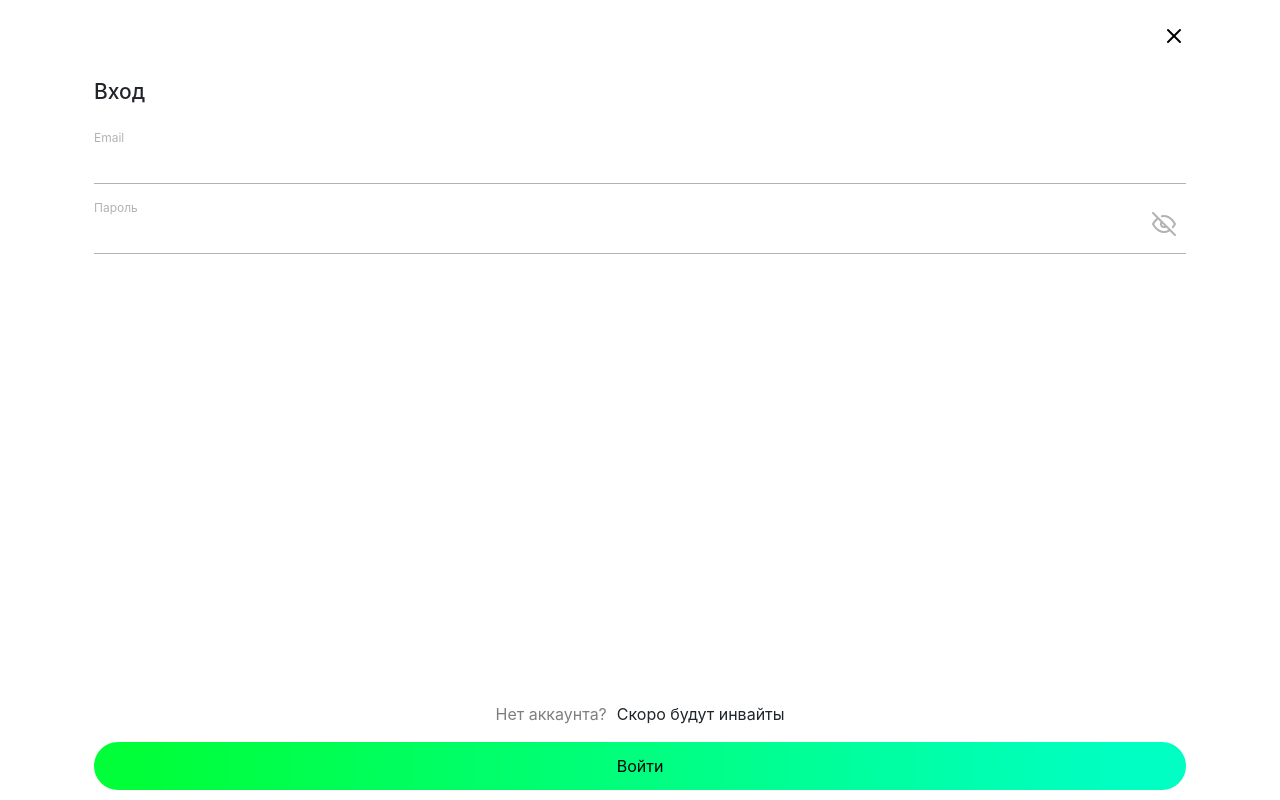
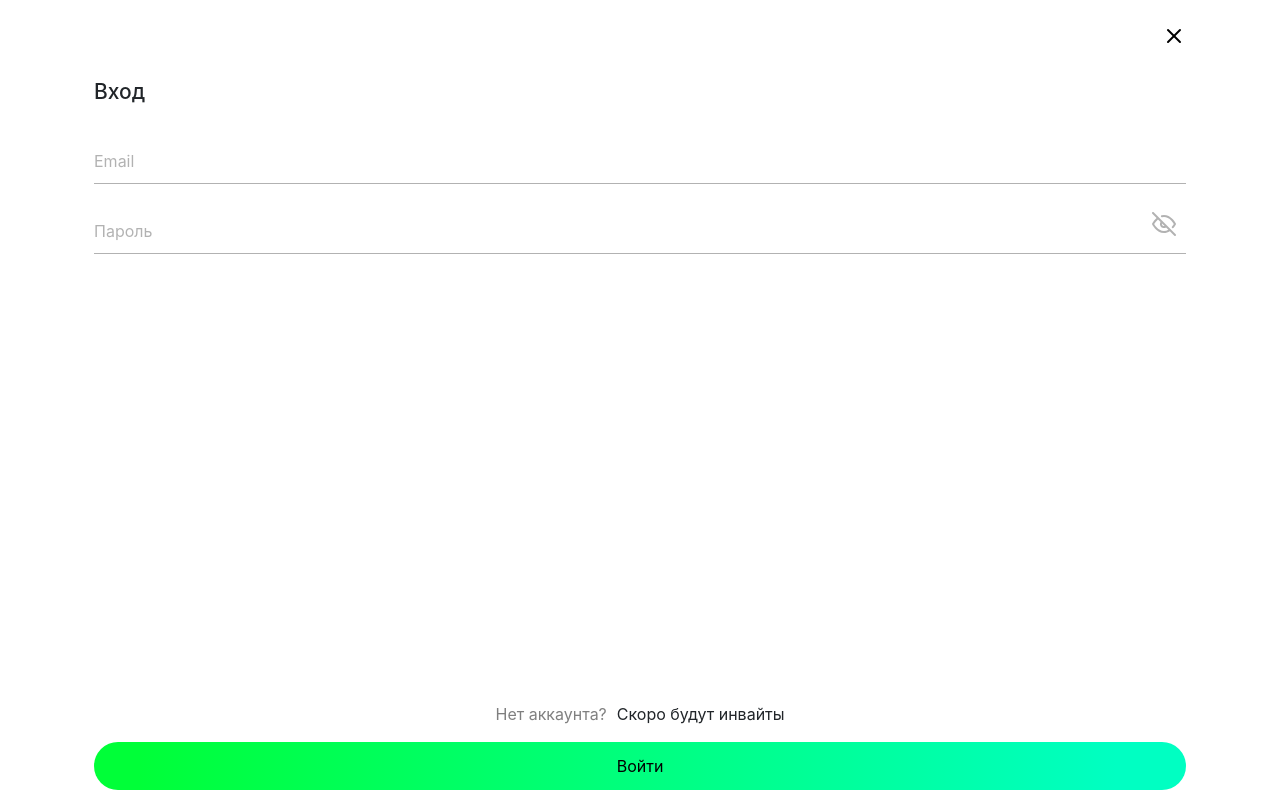
Before and after one commit to xoyk/budgy, a Vue app: page /login in a window 1280 px wide. Built offline with nearby package versions, Linux system fonts and the light colour scheme.

Commit message:
budgy-16 UI tweaks - inputs - Add label animation for inputs - All transaction inputs are OmbInput component now

```diff
--- a/src/assets/custom.scss
+++ b/src/assets/custom.scss
@@ -13,9 +13,9 @@ $secondary: $white;
 $omb-text-primary: rgba(0, 0, 0, 0.9);
 $omb-text-secondary: rgba(0, 0, 0, 0.5);
 $omb-text-primary2: #000000;
-$omb-text-body: 16px bold;
+$omb-text-body: 16px bold !important;
 $omb-text-footnote: 14px;
-$omb-text-caption: 12px;
+$omb-text-caption: 12px !important;
 $omb-text-title: 12px;
 $omb-text-headline: 21px;
 
--- a/src/components/parts/OmbInput.vue
+++ b/src/components/parts/OmbInput.vue
@@ -1,14 +1,20 @@
 <template>
   <div class="omb-height d-flex omb-border-bottom flex-row justify-content-between flex-grow-1">
-    <div class="d-flex flex-column">
-      <label class="align-self-start omb-text-caption omb-color-tetriary" v-if="label">{{ label }}</label>
+    <div class="d-flex flex-column flex-grow-1">
       <input
+          :id="id"
           :type="type"
           class="omb-form-input flex-grow-1"
           :placeholder="placeholder"
           v-bind:value="value"
+          required
           v-on:input="$emit('input', $event.target.value)"
       />
+      <label class="align-self-start omb-color-tetriary omb-label-margin" :for="id">
+        <span>
+          {{ label }}
+        </span>
+      </label>
     </div>
     <div class="omb-padding-icon" v-if="icon" @click="clicked()">
       <OmbIcon :icon="icon"></OmbIcon>
@@ -31,7 +37,8 @@ export default {
     placeholder: String,
     value: String,
     icon: String,
-    label: String
+    label: String,
+    id: String
   },
   methods: {
     clicked() {
@@ -47,7 +54,44 @@ export default {
 </script>
 
 <style lang="scss" scoped>
+  @import "../../assets/custom.scss";
+
+  #container {
+    height: 56px;
+  }
   input {
-    height: 38px;
+    height: 56px;
+    overflow-x: hidden;
+    background-color: transparent;
+  }
+
+  label.omb-label-margin {
+    font: $omb-text-body;
+    position: relative;
+    white-space: nowrap;
+    display: block;
+
+  }
+
+  label.omb-label-margin > span {
+    font-family: "SF Pro Display", "Roboto", sans-serif;
+    position: absolute;
+    top: -32px;
+    align-self: center;
+    height: 56px;
+    z-index: -1;
+  }
+
+  input + label.omb-label-margin > span
+  {
+    font-size: $omb-text-body;
+  }
+
+  input:focus + label > span,
+  input:valid + label > span
+  {
+    top: -60px;
+    transition: top 0.2s ease, font-size 0.2s ease;
+    font-size: $omb-text-caption;
   }
 </style>
--- a/src/components/tabs/ExpenseStart.vue
+++ b/src/components/tabs/ExpenseStart.vue
@@ -1,8 +1,12 @@
 <template>
   <div class="omb-grid-3">
     <div class="d-flex flex-column" id="inputs">
-      <TransactionInput type="number" placeholder="Сумма" v-model="transaction.amount"></TransactionInput>
-      <TransactionInput type="text" placeholder="Куда потратили" v-model="transaction.name"></TransactionInput>
+      <div class="omb-margin-bottom">
+        <OmbInput type="number" v-model="transaction.amount" label="Сумма" id="amount"></OmbInput>
+      </div>
+      <div>
+        <OmbInput type="text" v-model="transaction.name" label="Куда потратили" id="name"></OmbInput>
+      </div>
     </div>
     <TransactionExpenseSelect :default="{name: 'Свободные', amount: freeMoney.amount }"></TransactionExpenseSelect>
     <TransactionAccountSelect
@@ -20,7 +24,7 @@
 <script>
 import {mapState} from "vuex";
 import Buttons from "../parts/Buttons";
-import TransactionInput from "../transaction/TransactionInput";
+import OmbInput from "../parts/OmbInput";
 import TransactionExpenseSelect from "../transaction/TransactionExpenseSelect";
 import TransactionAccountSelect from "../transaction/TransactionAccountSelect";
 
@@ -28,7 +32,7 @@ export default {
   name: "ExpenseStart",
   components: {
     Buttons,
-    TransactionInput,
+    OmbInput,
     TransactionExpenseSelect,
     TransactionAccountSelect
   },
--- a/src/components/tabs/IncomeStart.vue
+++ b/src/components/tabs/IncomeStart.vue
@@ -13,8 +13,12 @@
 
     </div>
     <div v-if="newIncome">
-      <TransactionInput mask-type="currency" type="number" placeholder="Сумма" v-model="transaction.amount"></TransactionInput>
-      <TransactionInput type="text" placeholder="Что за доход?" v-model="transaction.name"></TransactionInput>
+      <div class="omb-margin-bottom">
+        <OmbInput type="number" v-model="transaction.amount" label="Сумма" id="amount"></OmbInput>
+      </div>
+      <div>
+        <OmbInput type="text" v-model="transaction.name" label="Что за доход?" id="name"></OmbInput>
+      </div>
     </div>
     <div class="omb-wrapper">
       <TransactionAccountSelect text="Куда" type="receiver" :default="accounts.default" v-if="accounts.default"></TransactionAccountSelect>
@@ -36,14 +40,14 @@
 
 import {mapState} from "vuex";
 import IncomeSelect2 from "../selects/IncomeSelect2";
-import TransactionInput from "../transaction/TransactionInput";
+import OmbInput from "../parts/OmbInput";
 import TransactionAccountSelect from "../transaction/TransactionAccountSelect";
 
 export default {
   name: "IncomeStart",
   components: {
     IncomeSelect2,
-    TransactionInput,
+    OmbInput,
     TransactionAccountSelect
   },
   data() {
@@ -95,7 +99,7 @@ export default {
   },
   created() {
     this.fetchData()
-    this.newIncome = this.transaction.income ? false : (this.transaction.amount || this.transaction.name ? true : false);
+    this.newIncome = this.transaction.income ? false : !!(this.transaction.amount || this.transaction.name);
     this.transaction.transactionType = "income"
     this.transaction.type = "income"
     this.transaction.account.source = ""
--- a/src/components/tabs/TransferDrawerTab.vue
+++ b/src/components/tabs/TransferDrawerTab.vue
@@ -1,7 +1,7 @@
 <template>
   <div>
     <div>
-      <TransactionInput type="number" placeholder="Сумма" v-model="transaction.amount"></TransactionInput>
+        <OmbInput type="number" v-model="transaction.amount" label="Сумма" id="amount"></OmbInput>
     </div>
     <div>
       <TransactionAccountSelect text="Откуда переводим" type="source" :default="accounts.default" v-if="accounts.default"></TransactionAccountSelect>
@@ -22,14 +22,14 @@
 
 <script>
 import {mapState} from "vuex";
-import TransactionInput from "../transaction/TransactionInput";
+import OmbInput from "../parts/OmbInput";
 import TransactionAccountSelect from "../transaction/TransactionAccountSelect";
 
 export default {
   name: "TransferDrawerTab",
   components: {
     TransactionAccountSelect,
-    TransactionInput
+    OmbInput
   },
   props: {
     form: Object
```
